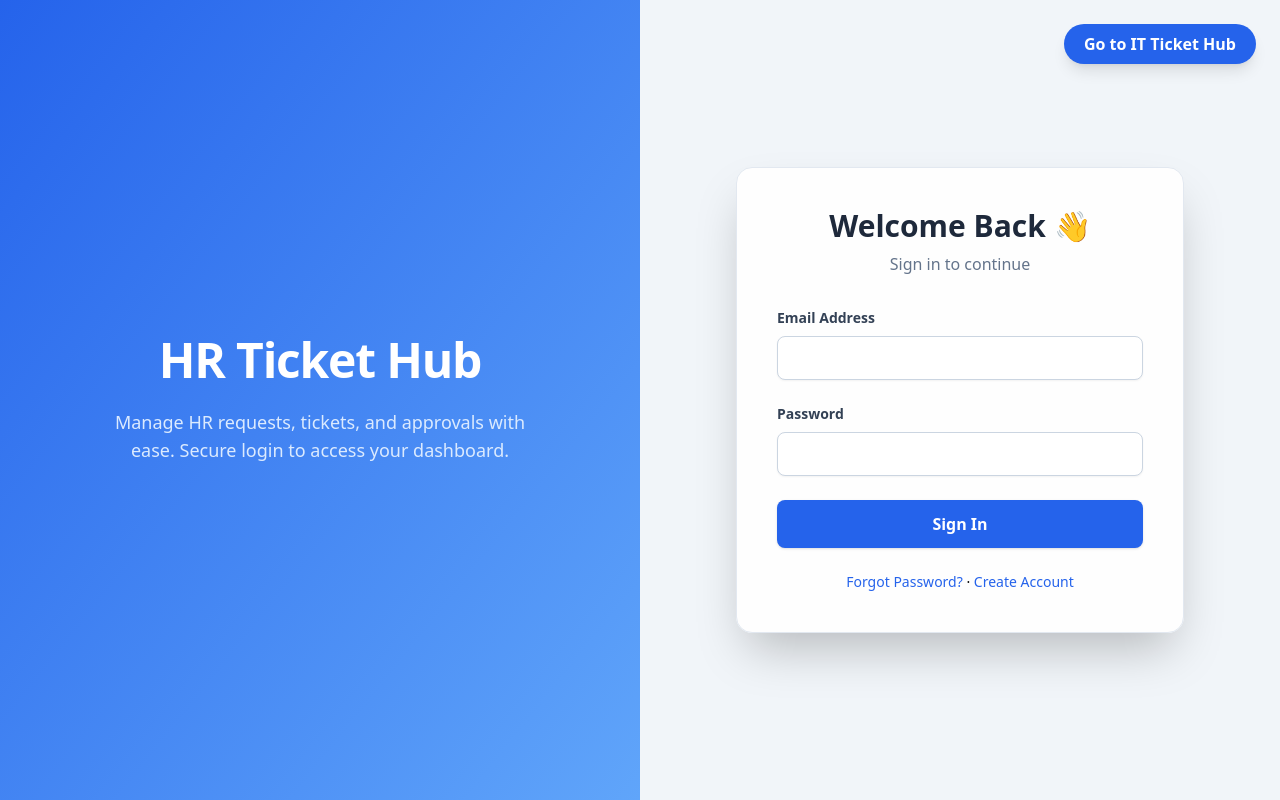
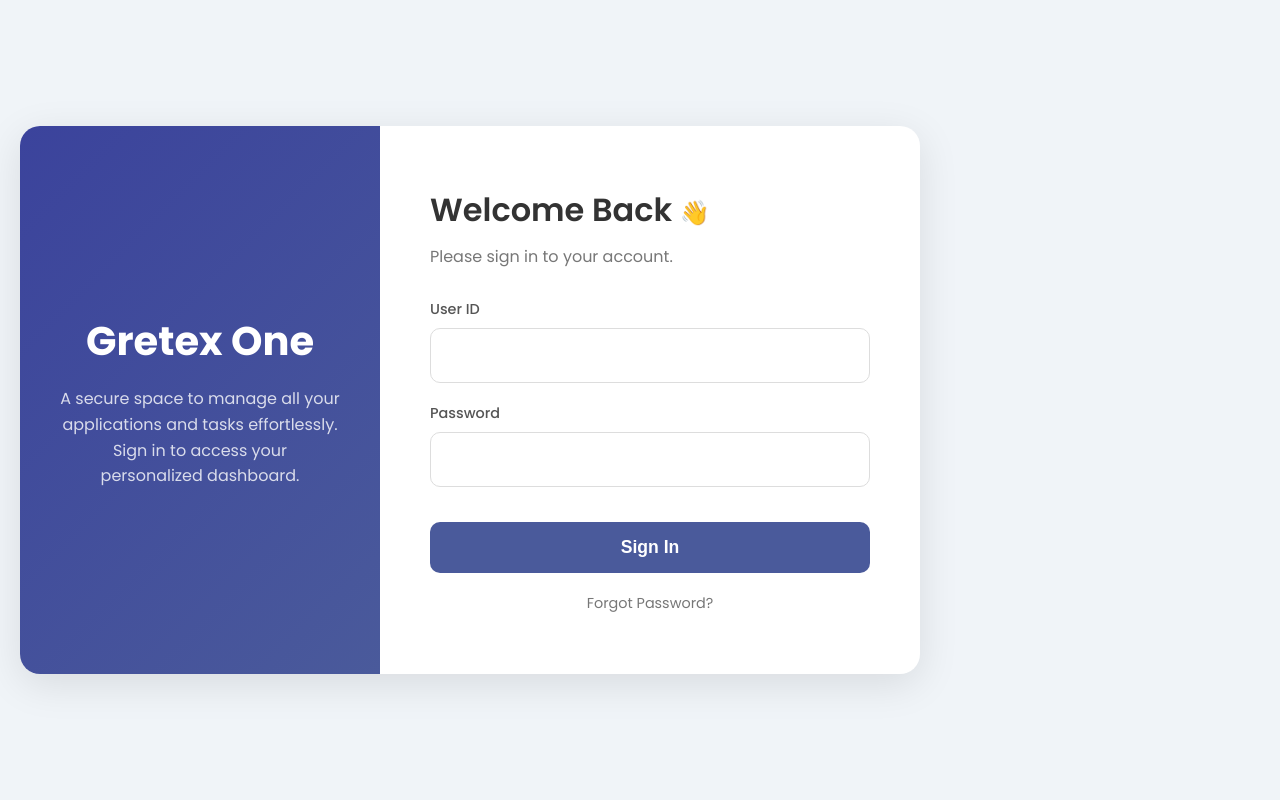
Before and after one commit to Anup930/HR-Ticket-Hub, a plain HTML site: page index.html in a window 1280 px wide. Drawn offline with nearby package versions, Linux system fonts and the light colour scheme.

Commit message:
Update index.html

```diff
--- a/index.html
+++ b/index.html
@@ -1,111 +1,169 @@
 <!DOCTYPE html>
 <html lang="en">
 <head>
-  <meta charset="UTF-8"/>
-  <meta name="viewport" content="width=device-width, initial-scale=1.0"/>
-  <title>HR Ticket Hub - Login</title>
-  <script src="https://cdn.tailwindcss.com"></script>
+  <meta charset="utf-8" />
+  <base target="_top">
+  <title>Gretex One - Login</title>
+  <meta name="viewport" content="width=device-width, initial-scale=1.0">
+  <!-- Use link instead of @import (more reliable and less likely to be blocked) -->
+  <link href="https://fonts.googleapis.com/css2?family=Poppins:wght@400;500;600;700&display=swap" rel="stylesheet">
+  <style>
+    /* temporary test color: if you see a lightgreen background the CSS is applied */
+    * { margin: 0; padding: 0; box-sizing: border-box; }
+    body {
+      font-family: 'Poppins', sans-serif;
+      background: #f0f4f8; /* change to lightgreen to test quickly */
+      display: flex;
+      justify-content: center;
+      align-items: center;
+      min-height: 100vh;
+      color: #333;
+    }
+    #main-content { width: 100%; }
+    #login-container {
+      display: flex;
+      width: 900px;
+      max-width: 90%;
+      margin: 20px;
+      background: #ffffff;
+      border-radius: 20px;
+      box-shadow: 0 10px 40px rgba(0, 0, 0, 0.1);
+      overflow: hidden;
+    }
+    .login-panel-left {
+      flex-basis: 40%;
+      background: linear-gradient(135deg, #3b439c, #4a5a9b);
+      color: white;
+      padding: 60px 40px;
+      display: flex;
+      flex-direction: column;
+      justify-content: center;
+      text-align: center;
+    }
+    .login-panel-left h1 { font-size: 2.5rem; font-weight: 700; margin-bottom: 15px; }
+    .login-panel-left p { font-size: 1rem; color: rgba(255, 255, 255, 0.8); line-height: 1.6; }
+    .login-panel-right {
+      flex-basis: 60%;
+      padding: 60px 50px;
+      display: flex;
+      flex-direction: column;
+      justify-content: center;
+    }
+    .login-panel-right h2 { font-size: 2rem; font-weight: 600; color: #333; margin-bottom: 10px; }
+    .login-panel-right h2 span { font-size: 1.5rem; }
+    .login-panel-right p { color: #777; margin-bottom: 30px; font-size: 1rem; }
+    #login-form label { font-size: 0.9rem; font-weight: 500; color: #555; margin-bottom: 8px; display: block; }
+    #login-form input[type="text"],
+    #login-form input[type="password"] {
+      width: 100%;
+      padding: 14px 18px;
+      border: 1px solid #ddd;
+      border-radius: 10px;
+      font-size: 1rem;
+      font-family: 'Poppins', sans-serif;
+      margin-bottom: 20px;
+      transition: border-color 0.3s;
+    }
+    #login-form input:focus { outline: none; border-color: #4a5a9b; }
+    #login-button {
+      width: 100%;
+      padding: 15px;
+      border: none;
+      border-radius: 10px;
+      background: #4a5a9b;
+      color: white;
+      font-size: 1.1rem;
+      font-weight: 600;
+      cursor: pointer;
+      transition: background-color 0.3s;
+    }
+    #login-button:hover { background: #3b439c; }
+    #login-button:disabled { background: #ccc; cursor: not-allowed; }
+    .forgot-password { display: block; text-align: center; margin-top: 20px; color: #777; text-decoration: none; font-size: 0.9rem; }
+    .forgot-password:hover { text-decoration: underline; }
+    #message { text-align: center; margin-top: 15px; font-size: 0.9rem; }
+    .loading-message { color: #555; }
+    .error-message { color: #d93025; font-weight: 500; }
+    .hidden { display: none; }
+  </style>
 </head>
-<body class="h-screen flex bg-slate-100">
 
-  <!-- Left Side (Branding) -->
-  <div class="hidden lg:flex w-1/2 bg-gradient-to-br from-blue-600 to-blue-400 text-white flex-col justify-center items-center p-12">
-    <h1 class="text-5xl font-extrabold tracking-tight">HR Ticket Hub</h1>
-    <p class="mt-6 text-lg text-blue-100 max-w-md text-center">
-      Manage HR requests, tickets, and approvals with ease.
-      Secure login to access your dashboard.
-    </p>
-  </div>
-
-  <!-- Right Side (Login Form) -->
-  <div class="flex-1 flex flex-col justify-center items-center relative">
-
-    <!-- Top Right Button -->
-    <div class="absolute top-6 right-6">
-      <button onclick="window.location.href='ticket-hub.html'"
-        class="px-5 py-2 rounded-full bg-blue-600 text-white font-semibold shadow-lg hover:bg-blue-700 transition">
-        Go to IT Ticket Hub
-      </button>
-    </div>
-
-    <!-- Login Card -->
-    <div class="w-full max-w-md bg-white/90 shadow-2xl rounded-2xl border border-slate-200 p-10">
-      <div class="mb-8 text-center">
-        <h2 class="text-3xl font-bold text-slate-800">Welcome Back 👋</h2>
-        <p class="mt-2 text-slate-500">Sign in to continue</p>
+<body>
+  <div id="main-content">
+    <div id="login-container">
+      <div class="login-panel-left">
+        <h1>Gretex One</h1>
+        <p>A secure space to manage all your applications and tasks effortlessly. Sign in to access your personalized dashboard.</p>
       </div>
-
-      <form id="loginForm" class="space-y-6">
-        <div>
-          <label for="email" class="block text-sm font-semibold text-slate-700">Email Address</label>
-          <input id="email" name="email" type="email" required
-            class="mt-2 w-full px-4 h-11 border border-slate-300 rounded-lg shadow-sm focus:ring-2 focus:ring-blue-500 focus:border-blue-500 transition"/>
-        </div>
-
-        <div>
-          <label for="password" class="block text-sm font-semibold text-slate-700">Password</label>
-          <input id="password" name="password" type="password" required
-            class="mt-2 w-full px-4 h-11 border border-slate-300 rounded-lg shadow-sm focus:ring-2 focus:ring-blue-500 focus:border-blue-500 transition"/>
-        </div>
-
-        <button type="submit" id="loginButton"
-          class="w-full py-3 px-4 rounded-lg bg-blue-600 text-white font-semibold shadow hover:bg-blue-700 focus:outline-none focus:ring-2 focus:ring-offset-2 focus:ring-blue-500 transition">
-          Sign In
-        </button>
-
-        <p id="errorMessage" class="text-center text-red-600 font-semibold mt-3"></p>
-      </form>
-
-      <div class="mt-6 text-center text-sm">
-        <a href="#" class="text-blue-600 hover:underline">Forgot Password?</a> ·
-        <a href="#" class="text-blue-600 hover:underline">Create Account</a>
+      <div class="login-panel-right">
+        <h2>Welcome Back <span>👋</span></h2>
+        <p>Please sign in to your account.</p>
+        <form id="login-form">
+          <label for="userid">User ID</label>
+          <input type="text" id="userid" name="userid" required>
+          <label for="password">Password</label>
+          <input type="password" id="password" name="password" required>
+          <div id="message"></div>
+          <button type="submit" id="login-button">Sign In</button>
+          <a href="#" class="forgot-password">Forgot Password?</a>
+        </form>
       </div>
     </div>
   </div>
 
   <script>
-    const loginForm = document.getElementById('loginForm');
-    const errorMessage = document.getElementById('errorMessage');
-    const WEB_APP_URL = 'https://script.google.com/macros/s/AKfycbzgItPIGO4OU5yIUdcT5uJOrM5R8Sybp8qm_8x_Rg1uMXMjf5nziaKhYgD0XUvsIWg/exec';
+    const SCRIPT_URL = "PASTE_YOUR_NEW_WEB_APP_URL_HERE";
 
-    loginForm.addEventListener('submit', async (e) => {
-      e.preventDefault();
-      errorMessage.textContent = '';
-      const loginButton = document.getElementById('loginButton');
-      loginButton.disabled = true;
-      loginButton.textContent = 'Signing In...';
+    document.addEventListener("DOMContentLoaded", function() {
+      const loginForm = document.getElementById("login-form");
 
-      const email = document.getElementById('email').value;
-      const password = document.getElementById('password').value;
+      if (sessionStorage.getItem("gretexUser")) {
+        window.location.href = "App_access.html";
+      }
 
-      try {
-        const response = await fetch(WEB_APP_URL, {
+      loginForm.addEventListener("submit", function(e) {
+        e.preventDefault();
+
+        const loginButton = document.getElementById("login-button");
+        const messageDiv = document.getElementById("message");
+
+        messageDiv.innerHTML = "Signing in...";
+        messageDiv.className = "loading-message";
+        loginButton.disabled = true;
+
+        const credentials = {
+          userId: document.getElementById("userid").value,
+          password: document.getElementById("password").value
+        };
+
+        const requestData = {
+          action: "userLogin",
+          params: credentials
+        };
+
+        fetch(SCRIPT_URL, {
           method: 'POST',
-          body: JSON.stringify({ action: 'login', email, password }),
           headers: { 'Content-Type': 'text/plain;charset=utf-8' },
+          body: JSON.stringify(requestData)
+        })
+        .then(res => res.json())
+        .then(response => {
+          if (response.status === "success") {
+            sessionStorage.setItem("gretexUser", JSON.stringify(response.data));
+            window.location.href = "App_access.html";
+          } else {
+            messageDiv.innerHTML = response.data.message;
+            messageDiv.className = "error-message";
+            loginButton.disabled = false;
+          }
+        })
+        .catch(error => {
+          console.error("Fetch Error:", error);
+          messageDiv.innerHTML = "Error: " + error.message;
+          messageDiv.className = "error-message";
+          loginButton.disabled = false;
         });
-
-        const result = await response.json();
-
-        if (result.status === 'success') {
-          sessionStorage.setItem('loggedInUser', JSON.stringify(result.user));
-          const userRole = result.user.role;
-          switch (userRole) {
-            case 'EMP': window.location.href = 'employee.html'; break;
-            case 'Admin': window.location.href = 'admin.html'; break;
-            case 'HR': window.location.href = 'hr.html'; break;
-            case 'Super Admin': window.location.href = 'superadmin.html'; break;
-            default: errorMessage.textContent = 'Unknown user role. Cannot redirect.';
-          }
-        } else {
-          errorMessage.textContent = result.message;
-        }
-      } catch (error) {
-        errorMessage.textContent = 'An error occurred. Please try again.';
-      } finally {
-        loginButton.disabled = false;
-        loginButton.textContent = 'Sign In';
-      }
+      });
     });
   </script>
 </body>
```
